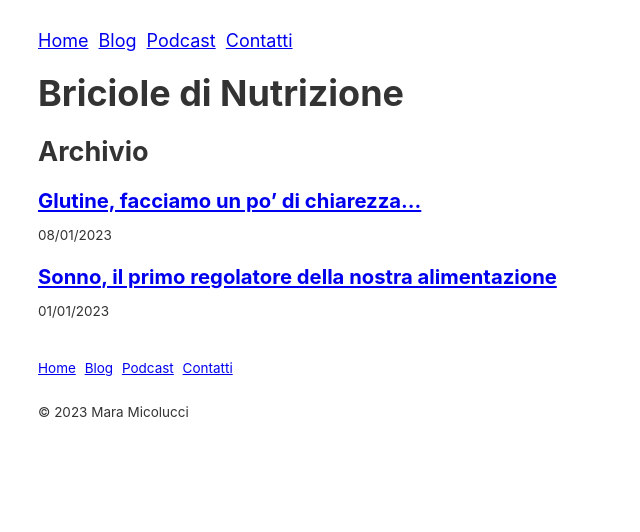
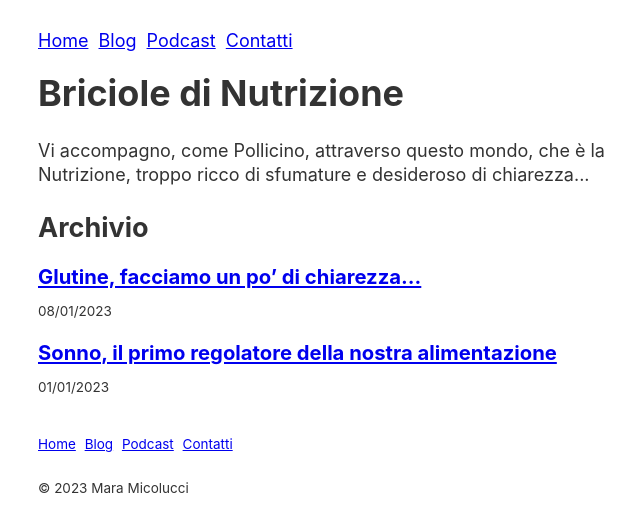
Before and after one commit to curlybracketshq/dietista.it, a Jekyll site: the page built from blog/index.html, in a window 1280 px wide. Shown: the top 532 px of the page, without its empty margins (282-922 px from the left). Built offline with Jekyll 4.4.1, drawn with Linux system fonts in a browser that asks for light colours.

Commit message:
Add blog description

```diff
--- a/blog/index.html
+++ b/blog/index.html
@@ -6,6 +6,7 @@ description: Vi accompagno, come Pollicino, attraverso questo mondo, che è la N
 
 <header>
   <h1>{{ page.title }}</h1>
+  <p>Vi accompagno, come Pollicino, attraverso questo mondo, che è la Nutrizione, troppo ricco di sfumature e desideroso di chiarezza...</p>
 </header>
 
 <h2>Archivio</h2>
```
